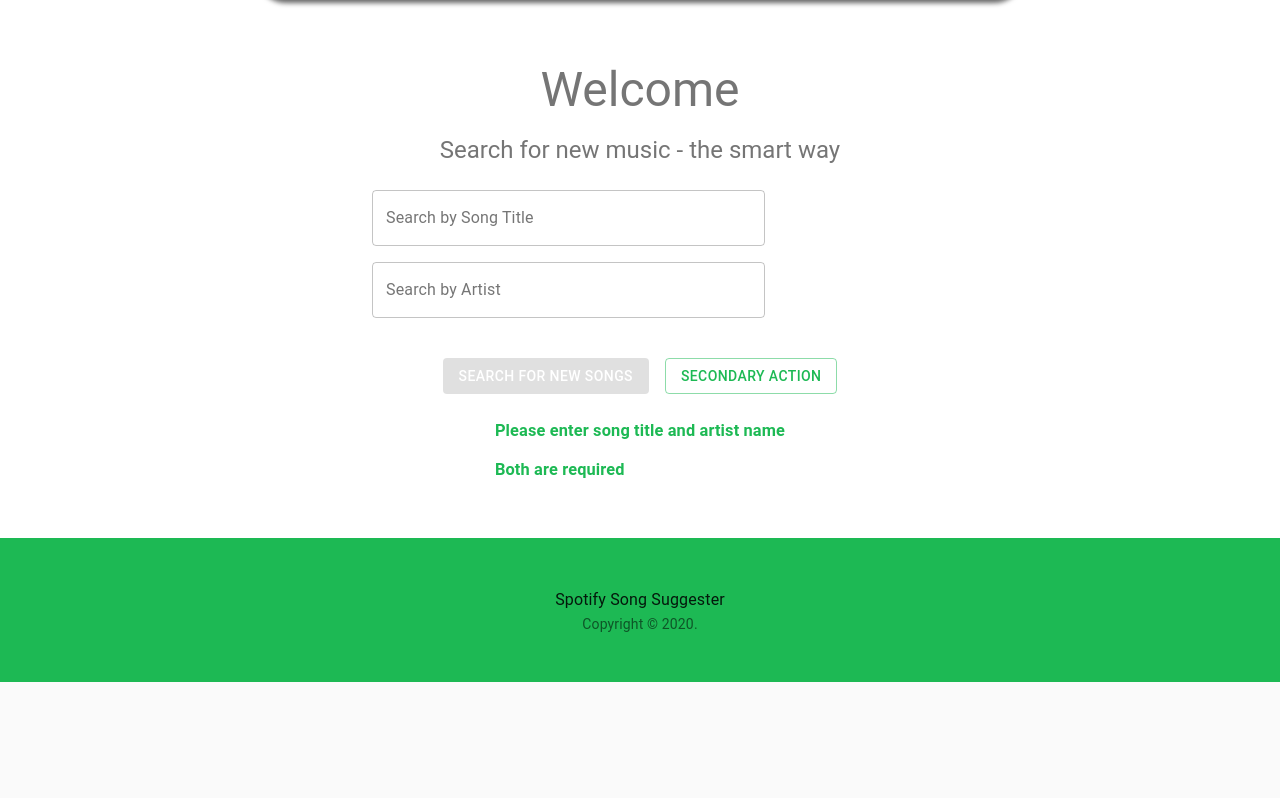
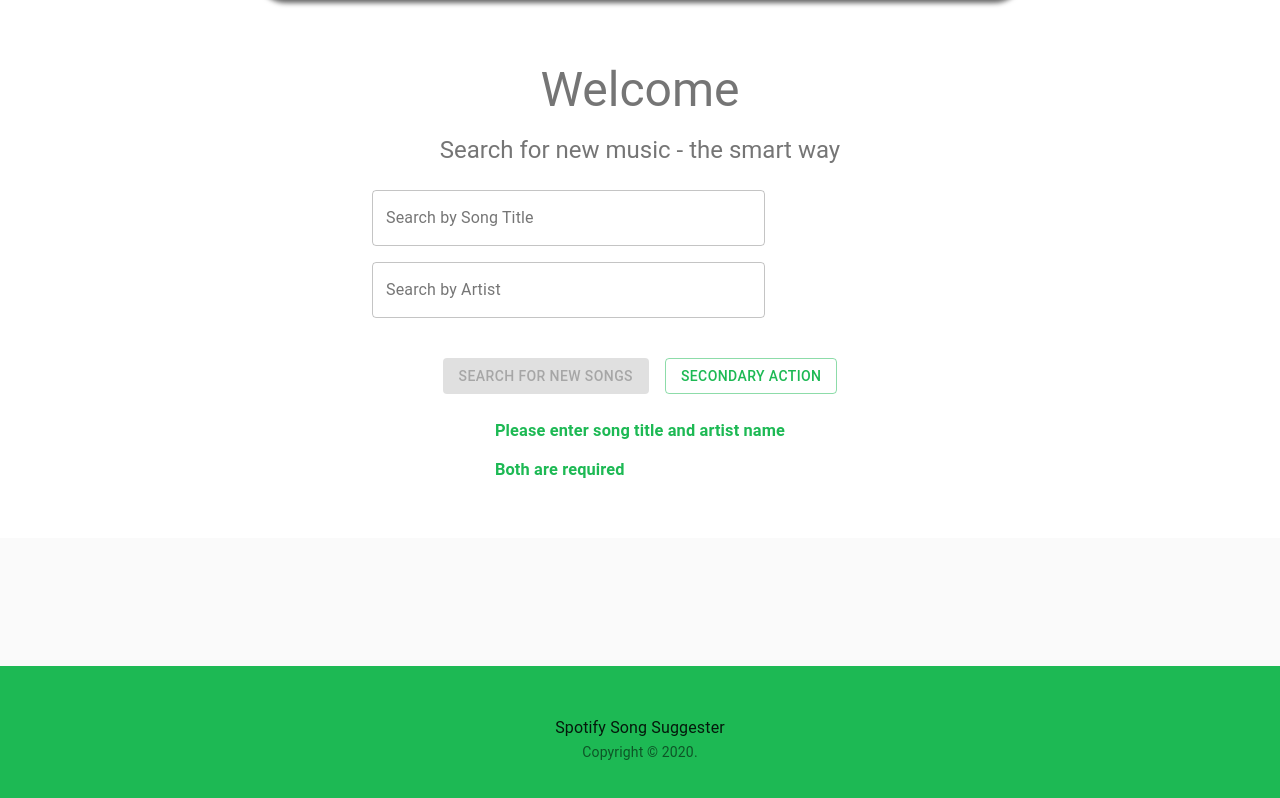
Before and after one commit to ErikSandvikSEA/front-end, a React (Create React App) app in the folder spotify-song-suggester-app/: page /home in a window 1280 px wide. Shown: the part 518-1316 px from the top of the page. Before the commit the page ends 1200 px from the top, so only its background shows below. Built offline with nearby package versions, Linux system fonts and the light colour scheme.

Commit message:
search bugs fixed

```diff
--- a/spotify-song-suggester-app/src/App.js
+++ b/spotify-song-suggester-app/src/App.js
@@ -23,6 +23,7 @@ import Favorites from './components/menuComponents/Favorites'
 import NavBar from './components/NavBar'
 import Suggestions from './components/menuComponents/Suggestions'
 
+import { useHistory } from 'react-router-dom'
 
 import { v4 as uuid } from 'uuid'
 const noHttpsPostTestUrl = 'http://spotify-song-suggester-project.herokuapp.com/api/auth/register'
@@ -143,7 +144,7 @@ export default function App() {
   const [searchFormDisabled, setSearchFormDisabled] = useState(true)
 
   const [newSearch, setNewSearch] = useState({})
-
+  const history = useHistory()
 
 
   // useEffect(() => {
@@ -287,16 +288,23 @@ export default function App() {
 
   }
 
+  useEffect(() => {
+    setSearchFormValue(
+      searchFormValue
+    )
+    console.log(searchFormValue)
+  },[searchFormValue])
+
   const onSearch = e => {
     e.preventDefault()
-     setNewSearch({
-      song: searchFormValue.song.replace('/\s/', '%20'),
-      artist: searchFormValue.artist.replace('/\s/', '%20')
-     }
-     )
-
+    //  setNewSearch({
+    //   song: searchFormValue.song.replace('/\s/', '%20'),
+    //   artist: searchFormValue.artist.replace('/\s/', '%20')
+    //  }
+    //  )
+    history.push('/home/search')
     console.log(newSearch)
-    getSearch(newSearch)
+    getSearch(searchFormValue)
     setSearchFormValue(initialSearchFormValue)
   }
   const classes = useStyles();
@@ -332,19 +340,23 @@ export default function App() {
       {/* <Route exact path='/home/search'>
           <DisplaySearched />
         </Route> */}
-        <Route exact path='/home/search'>
+
+
+
+      <Route  path='/home/search' >
           <DisplaySearched
           searches={searches}
 
           />
         </Route>
-      <Route  path='/home'>
+        <Route exact path='/home'>
         <HomePage
           searchFormValue={searchFormValue}
           onSearch={onSearch}
           onSearchInputChange={onSearchInputChange}
           errors={searchFormErrors}
           disabled={searchFormDisabled}
+          initialSearchFormValue={initialSearchFormValue}
         />
       </Route>
 
--- a/spotify-song-suggester-app/src/components/DisplaySearched.jsx
+++ b/spotify-song-suggester-app/src/components/DisplaySearched.jsx
@@ -14,6 +14,7 @@ import Container from '@material-ui/core/Container';
 import Link from '@material-ui/core/Link';
 import axios from 'axios'
 import CircularProgress from '@material-ui/core/CircularProgress';
+import * as yup from 'yup'
 
 
 
@@ -77,38 +78,81 @@ const useStyles = makeStyles((theme) => ({
 const cards = [1, 2, 3, 4, 5, 6];
 const getUrl = 'https://api.github.com/users/octocat'
 const dummyDataUrl = 'https://spotify-song-suggester-4.herokuapp.com/dummy_data'
+
+const initialSearchFormValue = {
+     song: '',
+     artist: '',
+   }
+   const initialSearchFormErrors = {
+     song: 'Please enter song title and artist name',
+     artist: 'Both are required',
+   }
+
+
+const searchFormSchema = yup.object().shape({
+     song: yup
+     .string()
+     .required('Song Title is Required')
+     .min(2, 'Song Title is Required'),
+     artist: yup
+     .string()
+     .required('Artist name is required')
+     .min(2, 'Artist name is required'),
+   })
+
+
 export default function DisplaySearched(props) {
 
+
+
      const {searches} = props
+
+
      const classes = useStyles();
 
      const [songInfo, setSongInfo] = useState([])
 
 
-     useEffect(() => {
+     // useEffect(() => {
 
-          axios.get(dummyDataUrl)
-               .then(response => {
-                    // console.log('working')
-                    // console.log(response.data)
-                    setSongInfo([response.data])
-               })
-               .catch(err => {
-                    console.log('error',)
-               })
-     }, []
-     )
+     //      axios.get(dummyDataUrl)
+     //           .then(response => {
+     //                // console.log('working')
+     //                // console.log(response.data)
+     //                setSongInfo([response.data])
+     //           })
+     //           .catch(err => {
+     //                console.log('error',)
+     //           })
+     // }, []
+     // )
+
+     // useEffect(() => {
+
+     //      axios.get(`https://spotify-song-suggester-4.herokuapp.com/search_something/${songInfo.artist}/${songInfo.song}`)
+     //           .then(response => {
+     //                // console.log('working')
+     //                // console.log(response.data)
+     //                setSongInfo(response.data)
+     //           })
+     //           .catch(err => {
+     //                console.log('error',)
+     //           })
+     // }, [songInfo.artist, songInfo.song]
+     // )
+
+
      let sampleArray = []
      for(let obj in searches){
           sampleArray.push(searches[obj])
      }
-     if (!sampleArray.length) {
-          return (
-               <div className={classes.root}>
-                    <CircularProgress />
-               </div>
-          )
-     }
+     // if (!sampleArray.length) {
+     //      return (
+     //           <div className={classes.root}>
+     //                <CircularProgress />
+     //           </div>
+     //      )
+     // }
 
      console.log(sampleArray)
      // console.log(searches)
--- a/spotify-song-suggester-app/src/components/HomePage.jsx
+++ b/spotify-song-suggester-app/src/components/HomePage.jsx
@@ -1,4 +1,4 @@
-import React from 'react';
+import React, { useEffect, useState } from 'react';
 import AppBar from '@material-ui/core/AppBar';
 import Button from '@material-ui/core/Button';
 import Headset from '@material-ui/icons/Headset'; import CssBaseline from '@material-ui/core/CssBaseline';
@@ -15,6 +15,7 @@ import TextField from '@material-ui/core/TextField';
 import logo from './logo/logo.png'
 import { NavLink } from 'react-router-dom'
 import * as yup from 'yup'
+import { useHistory } from 'react-router-dom'
 
 
 
@@ -127,9 +128,7 @@ export default function HomePage(props) {
 
 
                     <Button onClick={onSearch} disabled={disabled} className='searchButtons' variant="contained" color="primary">
-                    <RouterLink style={{ textDecoration: 'none', color:'white' }} className='searchButtons' to='/home/search'>
                       Search For New Songs
-                      </RouterLink>
                   </Button>
 
 
@@ -150,11 +149,12 @@ export default function HomePage(props) {
           </Container>
         </div>
         {/* end hero unit */}
-        <Route exact path='/home/search'>
-          <DisplaySearched />
-        </Route>
+
       </main>
-
+      {/* <Route path='/home/search'>
+      <DisplaySearched />
+      </Route> */}
+      <DisplaySearched />
     </React.Fragment>
   );
 }
```
